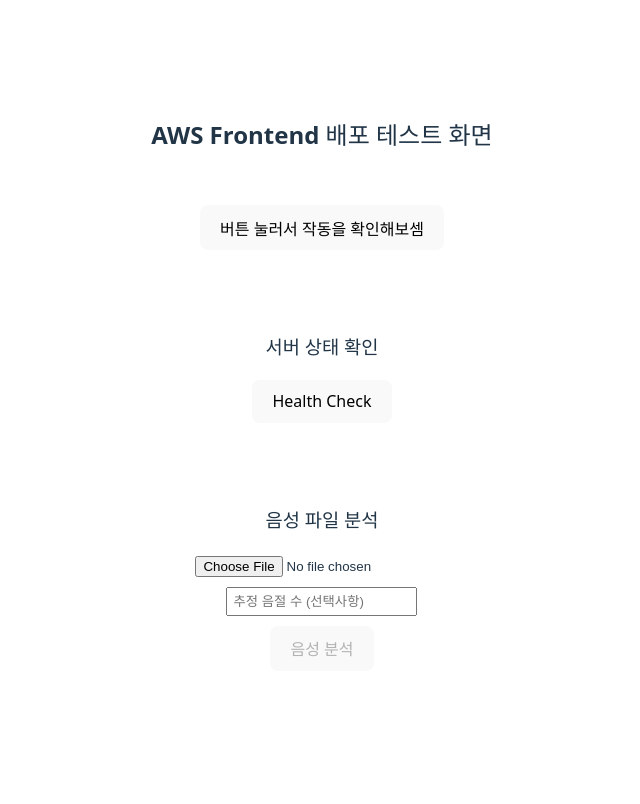
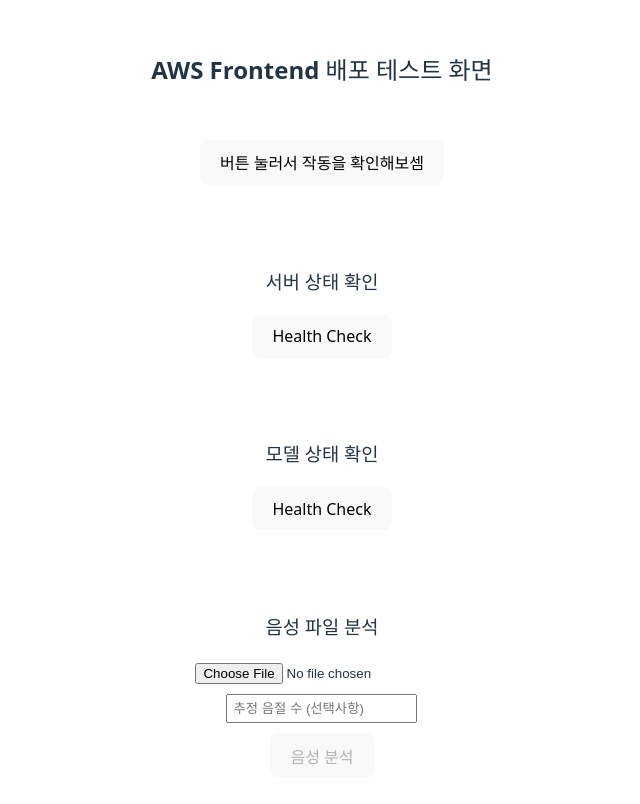
Before and after one commit to kanell0304/IBMxRedHat4_Final_Project_Frontend, a React app in the folder frontend/: page / in a window 1280 px wide. Shown: the top 804 px of the page, without its empty margins (318-958 px from the left). Built offline with nearby package versions, Linux system fonts and the light colour scheme; the HTML template or start-up script is replaced by a standard one.

Commit message:
edit front

```diff
--- a/frontend/src/App.jsx
+++ b/frontend/src/App.jsx
@@ -7,6 +7,7 @@
 
   // 상태 관리
   const [healthStatus, setHealthStatus] = useState(null);
+  const [serverHealthStatus, setServerHealthStatus] = useState(null);
   const [analysisResult, setAnalysisResult] = useState(null);
   const [selectedFile, setSelectedFile] = useState(null);
   const [estimatedSyllables, setEstimatedSyllables] = useState('');
@@ -24,6 +25,19 @@
     try {
       const response = await axios.get(`${API_BASE_URL}/voice/health`);
       setHealthStatus(response.data);
+    } catch (err) {
+      setError(`Health check 실패: ${err.response?.data?.detail || err.message}`);
+    } finally {
+      setLoading(false);
+    }
+  };
+
+  const handleServerHealthCheck = async () => {
+    setLoading(true);
+    setError(null);
+    try {
+      const response = await axios.get(`${API_BASE_URL}/health`);
+      setServerHealthStatus(response.data);
     } catch (err) {
       setError(`Health check 실패: ${err.response?.data?.detail || err.message}`);
     } finally {
@@ -83,6 +97,19 @@
 
       <div className="card">
         <h3>서버 상태 확인</h3>
+        <button onClick={handleServerHealthCheck} disabled={loading}>
+          Health Check
+        </button>
+
+        {serverHealthStatus && (
+          <div style={{ marginTop: '10px', textAlign: 'left' }}>
+            <p><strong>Status:</strong> {serverHealthStatus.status}</p>
+          </div>
+        )}
+      </div>
+
+      <div className="card">
+        <h3>모델 상태 확인</h3>
         <button onClick={handleHealthCheck} disabled={loading}>
           Health Check
         </button>
```
Also changed, not shown: 1 other file (tests, documents, lock files or other folders).
